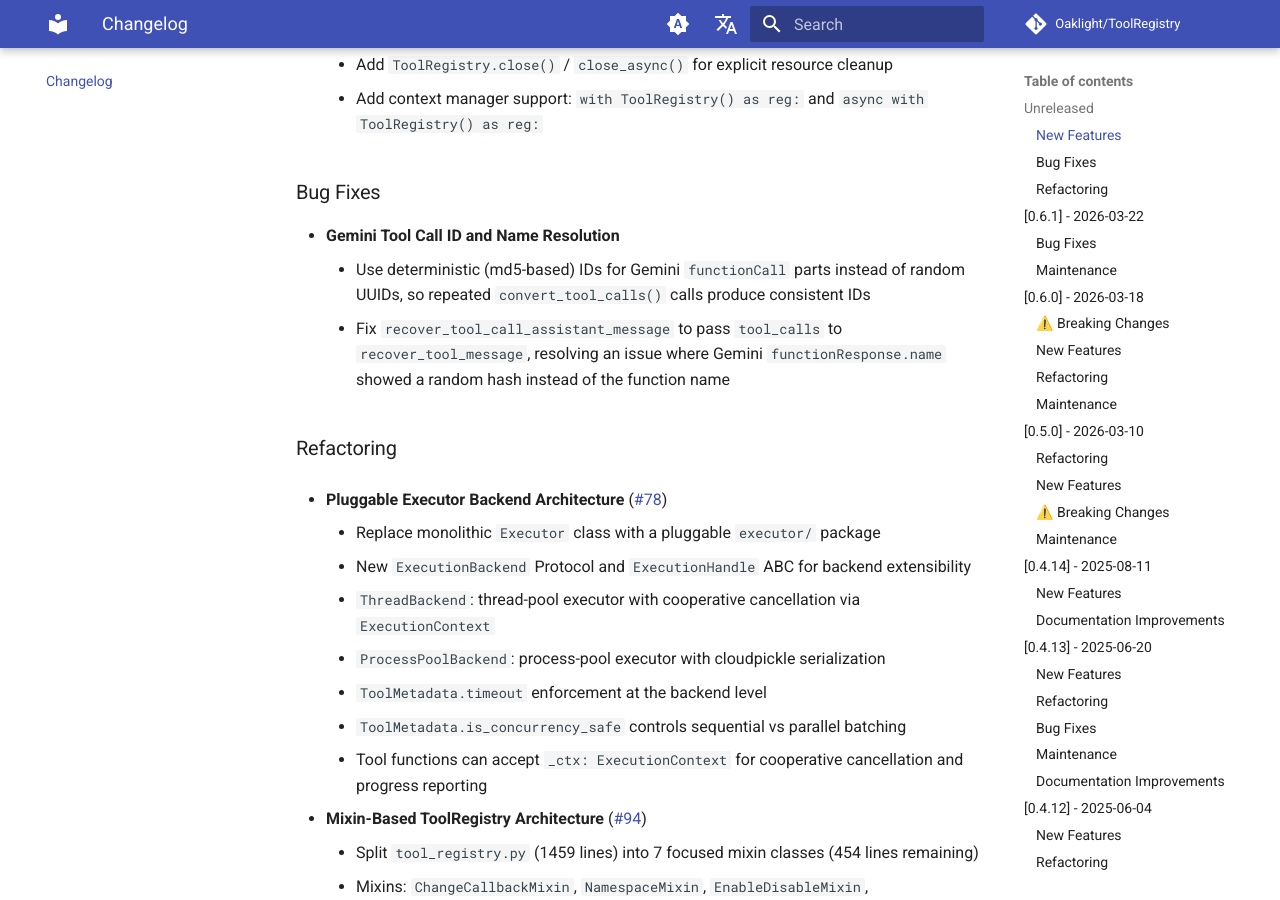
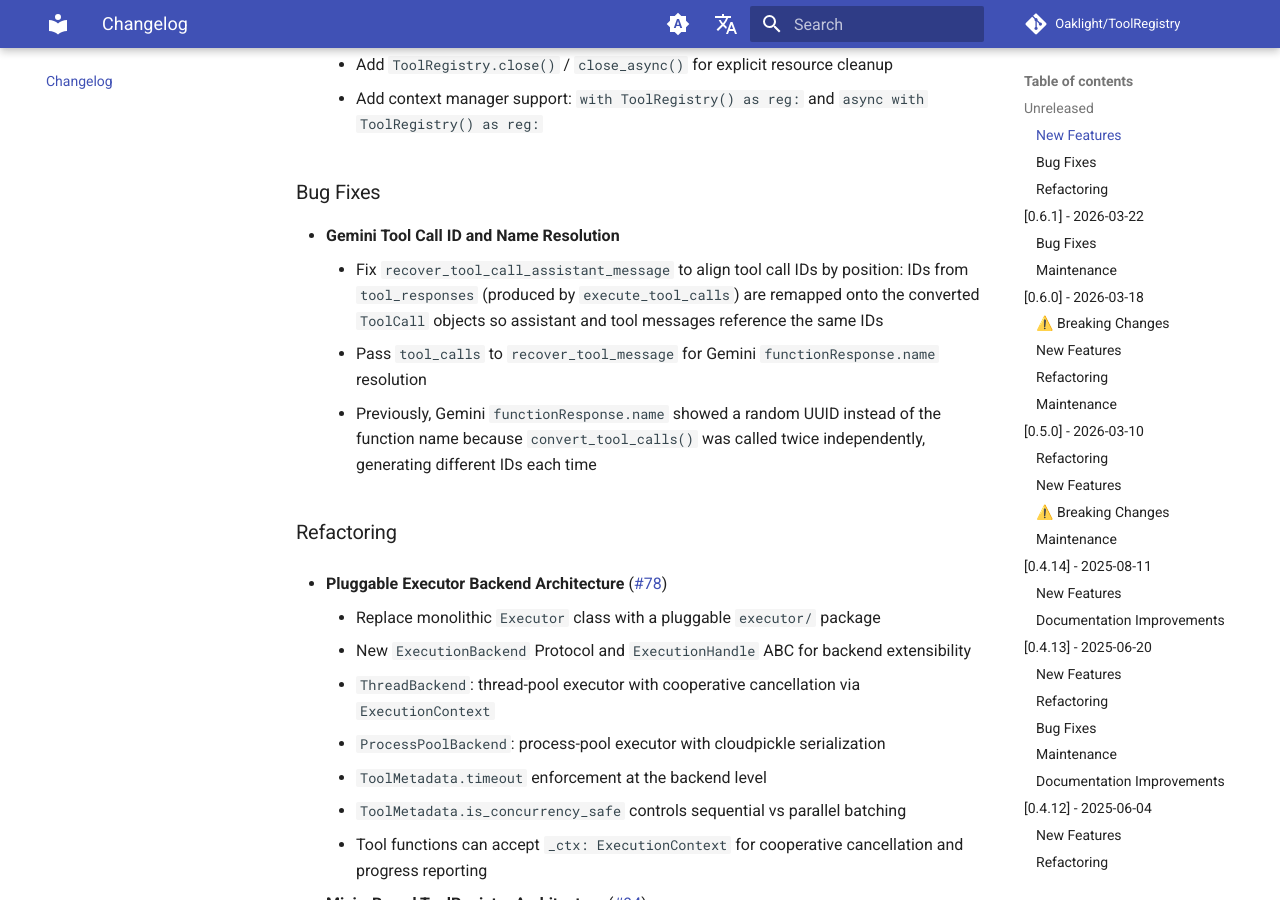
Before and after one commit to Oaklight/ToolRegistry, an MkDocs documentation site: the page built from docs/changelog.md, in a window 1280 px wide and 900 px high, scrolled down 1453 px. Built offline with MkDocs 1.6.1 and Material for MkDocs 9.7.7, drawn with Linux system fonts in a browser that asks for light colours; comment, search, counter and statistics services are not loaded.

Commit message:
docs: update changelog to reflect position-based ID alignment fix

```diff
--- a/docs/changelog.md
+++ b/docs/changelog.md
@@ -44,8 +44,9 @@ This page documents all notable changes to the ToolRegistry project since the fi
 ### Bug Fixes
 
 - **Gemini Tool Call ID and Name Resolution**
-    - Use deterministic (md5-based) IDs for Gemini `functionCall` parts instead of random UUIDs, so repeated `convert_tool_calls()` calls produce consistent IDs
-    - Fix `recover_tool_call_assistant_message` to pass `tool_calls` to `recover_tool_message`, resolving an issue where Gemini `functionResponse.name` showed a random hash instead of the function name
+    - Fix `recover_tool_call_assistant_message` to align tool call IDs by position: IDs from `tool_responses` (produced by `execute_tool_calls`) are remapped onto the converted `ToolCall` objects so assistant and tool messages reference the same IDs
+    - Pass `tool_calls` to `recover_tool_message` for Gemini `functionResponse.name` resolution
+    - Previously, Gemini `functionResponse.name` showed a random UUID instead of the function name because `convert_tool_calls()` was called twice independently, generating different IDs each time
 
 ### Refactoring
 
```
